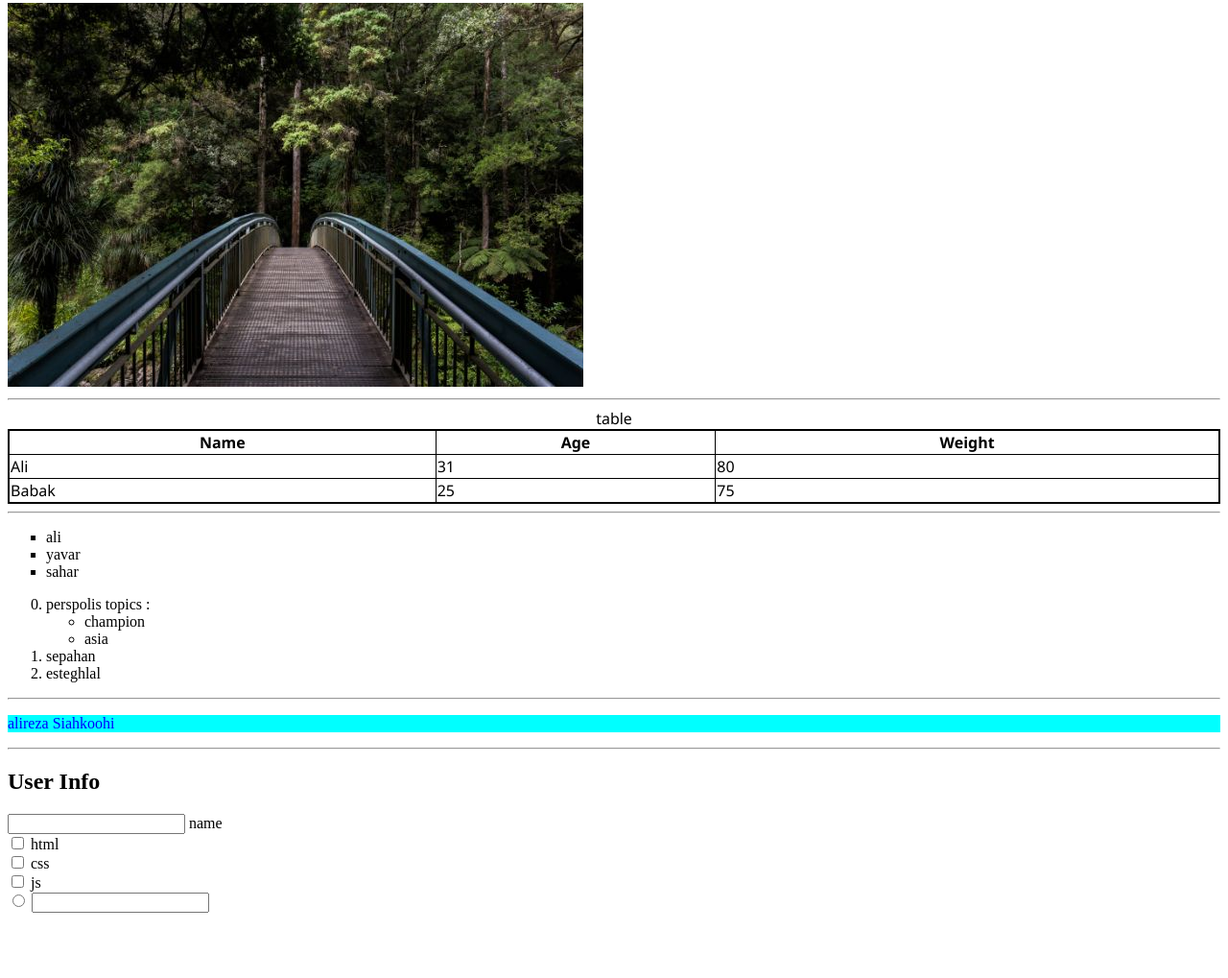
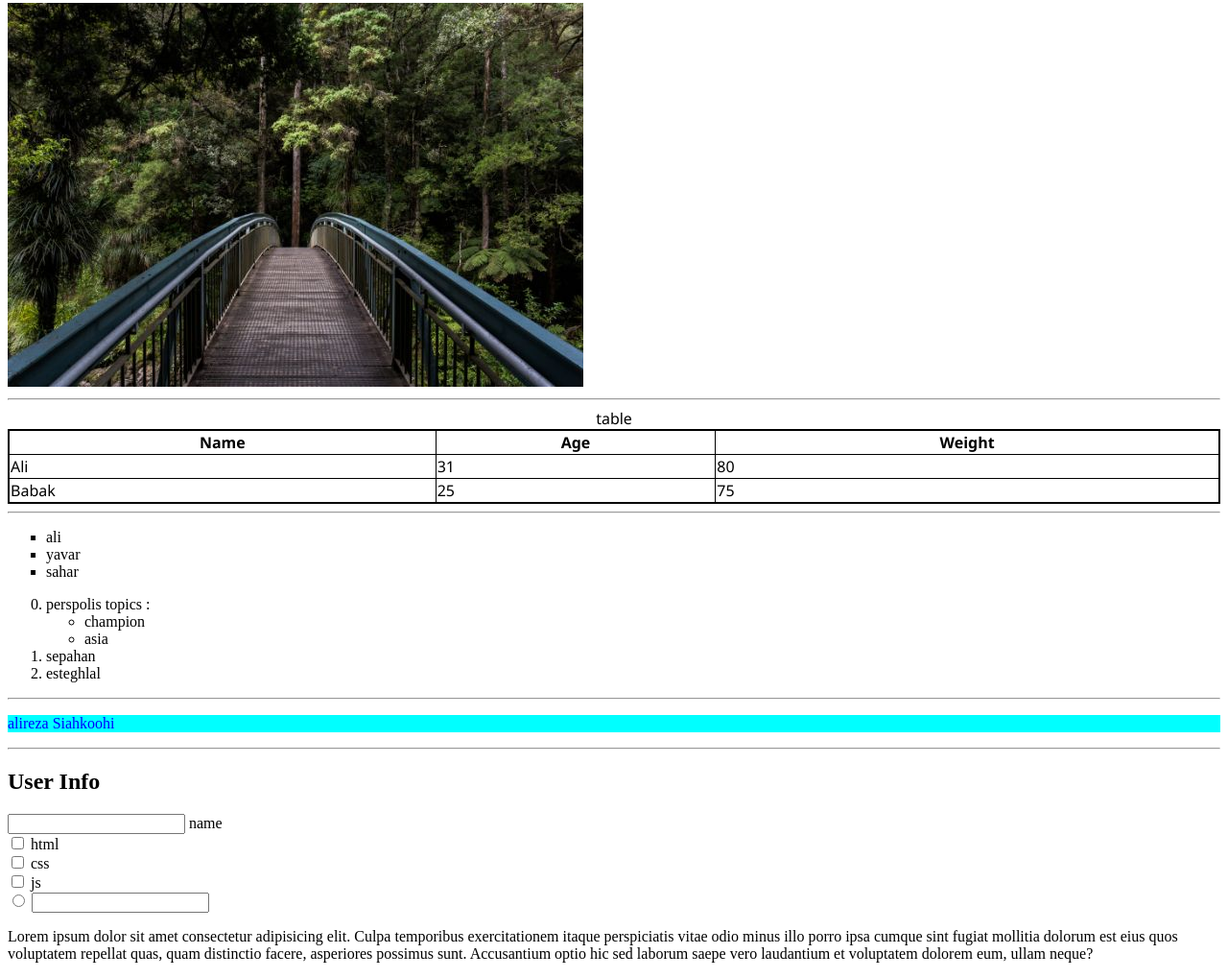
Before and after one commit to alsi31/PRACTICE, a plain HTML site: page index.html in a window 1280 px wide. Shown: the part 536-1555 px from the top of the page at 96% size. Before the commit the page ends 1495 px from the top, so only its background shows below. Drawn offline with Linux system fonts and the light colour scheme.

Commit message:
p tag added

```diff
--- a/index.html
+++ b/index.html
@@ -111,6 +111,8 @@
 
             <input type="text" min="a" max="f">
 
+            <p>Lorem ipsum dolor sit amet consectetur adipisicing elit. Culpa temporibus exercitationem itaque perspiciatis vitae odio minus illo porro ipsa cumque sint fugiat mollitia dolorum est eius quos voluptatem repellat quas, quam distinctio facere, asperiores possimus sunt. Accusantium optio hic sed laborum saepe vero laudantium et voluptatem dolorem eum, ullam neque?</p>
+
 
         </form>
     </body>
```
